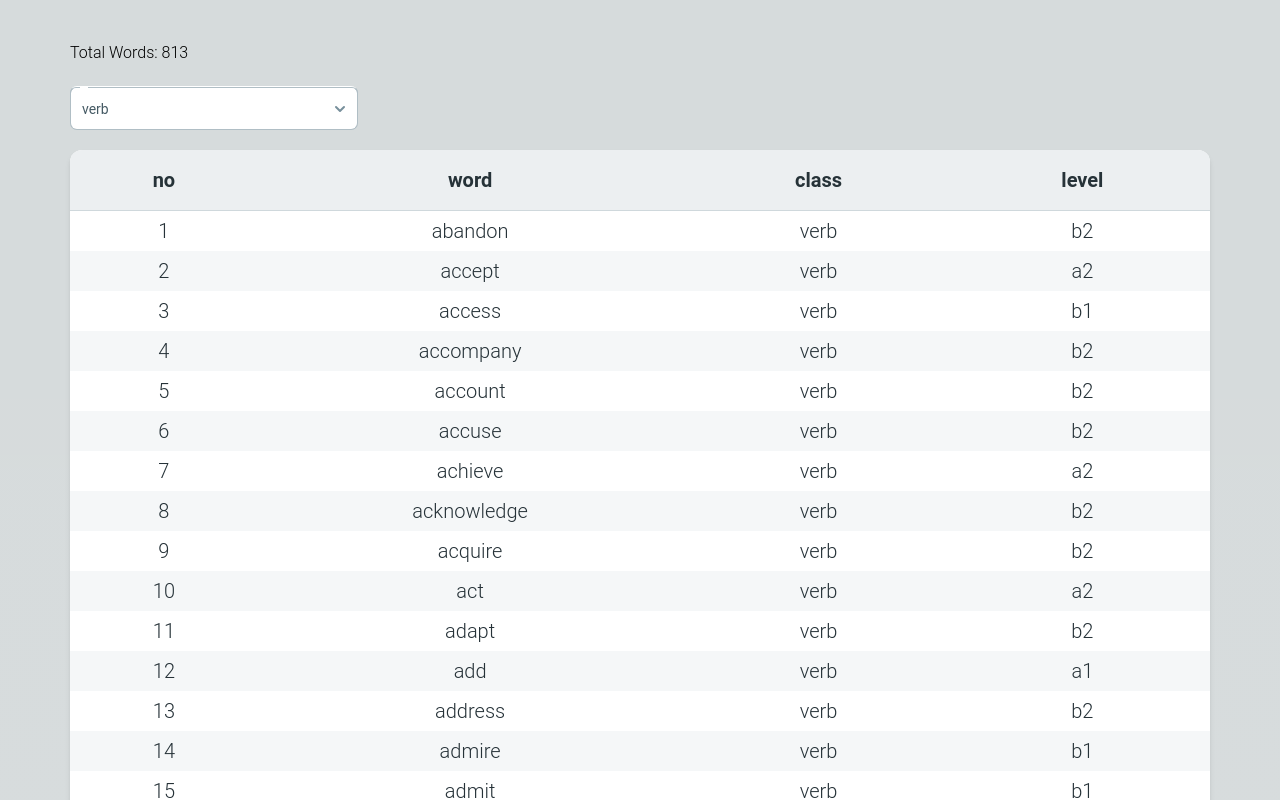
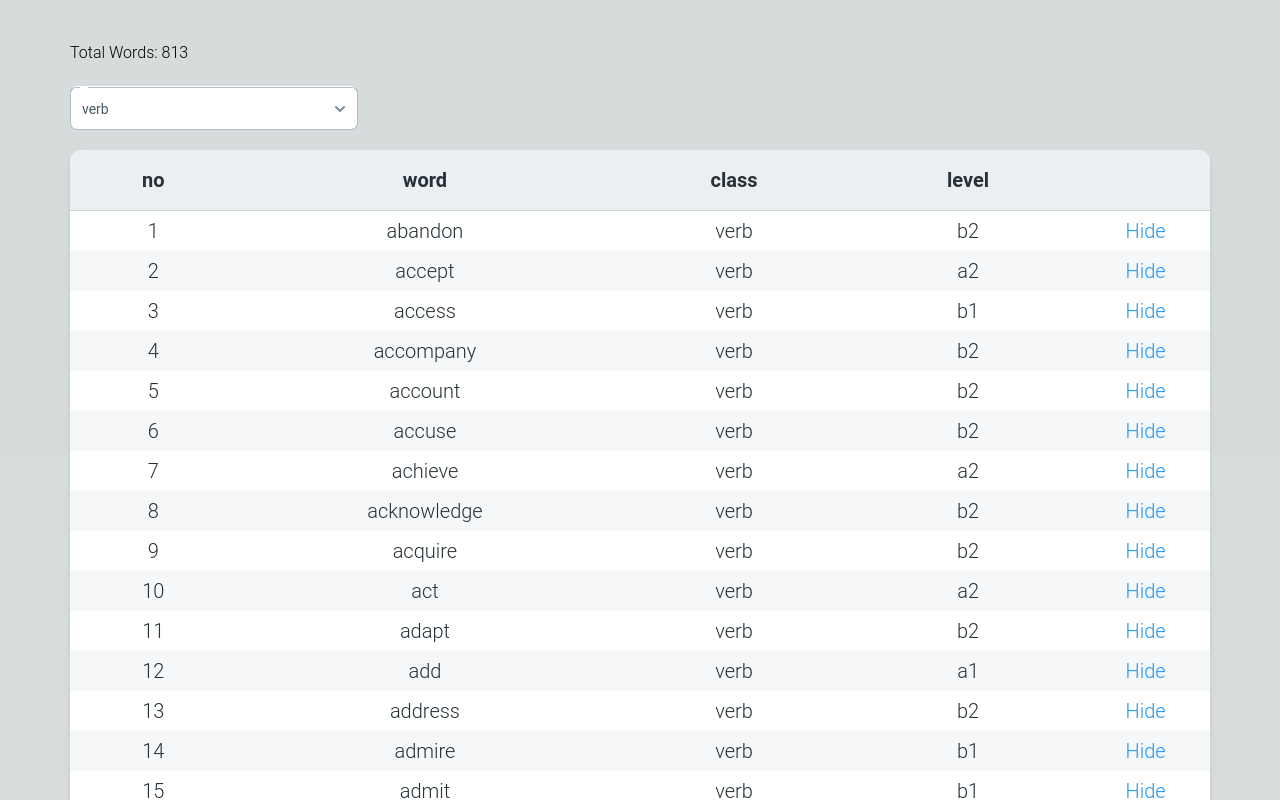
Before and after one commit to TanatornZ/oxford-words, a Next.js app: page /oxford-words/ in a window 1280 px wide. Shown: the top 800 px of the page. Built offline with nearby package versions, Linux system fonts and the light colour scheme.

Commit message:
add hide action

```diff
--- a/src/app/page.tsx
+++ b/src/app/page.tsx
@@ -9,7 +9,7 @@ export default function Home() {
   const [tableRows, setTableRows] = useState<any[]>([]);
   const [filter, setFilter] = useState("verb");
 
-  const TABLE_HEAD = ["no", "word", "class", "level"];
+  const TABLE_HEAD = ["no", "word", "class", "level", ""];
   const FILTER = [
     "verb",
     "adjective",
@@ -43,8 +43,8 @@ export default function Home() {
     setTableRows(newData);
   }, []);
 
-  const onClick = (word: string, type: string) => {
-    const index = findIndex(tableRows, { word, class: type });
+  const onClick = (row: any) => {
+    const index = findIndex(tableRows, row);
 
     const newData = clone(tableRows);
     newData[index].ready = !newData[index]?.ready;
@@ -52,7 +52,7 @@ export default function Home() {
     setTableRows(newData);
   };
 
-  const TABLE_ROWS = useMemo(() => {
+  const tableRowFilters = useMemo(() => {
     const data = tableRows.filter(
       (row: any) => row.class === filter && !row?.ready
     );
@@ -62,7 +62,7 @@ export default function Home() {
 
   return (
     <div className="container m-auto mt-10">
-      <Typography>Total Words: {TABLE_ROWS.length}</Typography>
+      <Typography>Total Words: {tableRowFilters.length}</Typography>
 
       <div className="w-72 my-5">
         <Select
@@ -98,12 +98,11 @@ export default function Home() {
             </tr>
           </thead>
           <tbody>
-            {TABLE_ROWS?.map(({ word, class: type, level }, index) => {
+            {tableRowFilters?.map((row, index) => {
               return (
                 <tr
-                  key={word}
+                  key={index}
                   className="even:bg-blue-gray-50/50 text-xl h-[40px] hover:bg-orange-200/50"
-                  onClick={() => onClick(word, type)}
                 >
                   <td>
                     <Typography
@@ -118,7 +117,7 @@ export default function Home() {
                       color="blue-gray"
                       className="text-xl text-center"
                     >
-                      {word}
+                      {row.word}
                     </Typography>
                   </td>
                   <td>
@@ -126,7 +125,7 @@ export default function Home() {
                       color="blue-gray"
                       className="text-xl text-center"
                     >
-                      {type}
+                      {row.class}
                     </Typography>
                   </td>
                   <td>
@@ -134,7 +133,15 @@ export default function Home() {
                       color="blue-gray"
                       className="text-xl text-center"
                     >
-                      {level}
+                      {row.level}
+                    </Typography>
+                  </td>
+                  <td
+                    onClick={() => onClick(row)}
+                    className="hover:opacity-50  cursor-pointer"
+                  >
+                    <Typography color="blue" className="text-xl text-center">
+                      Hide
                     </Typography>
                   </td>
                 </tr>
```
